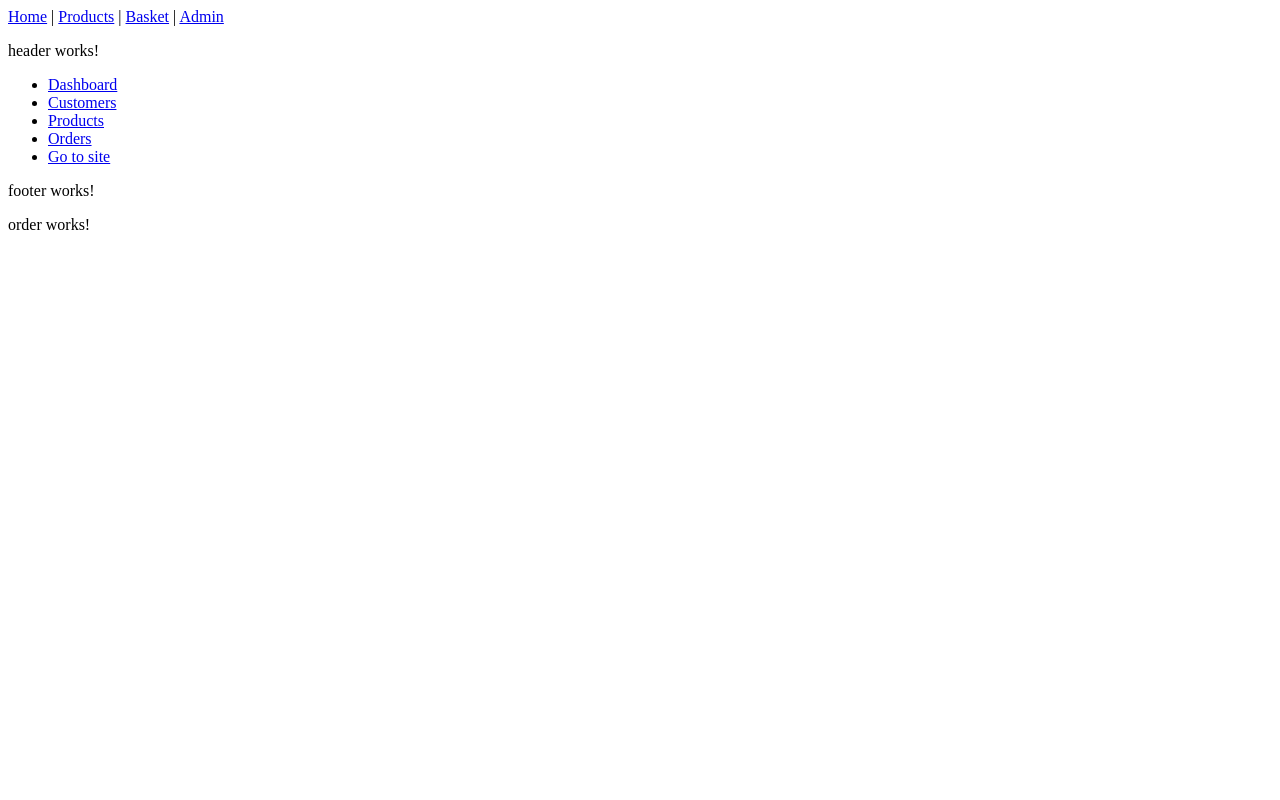
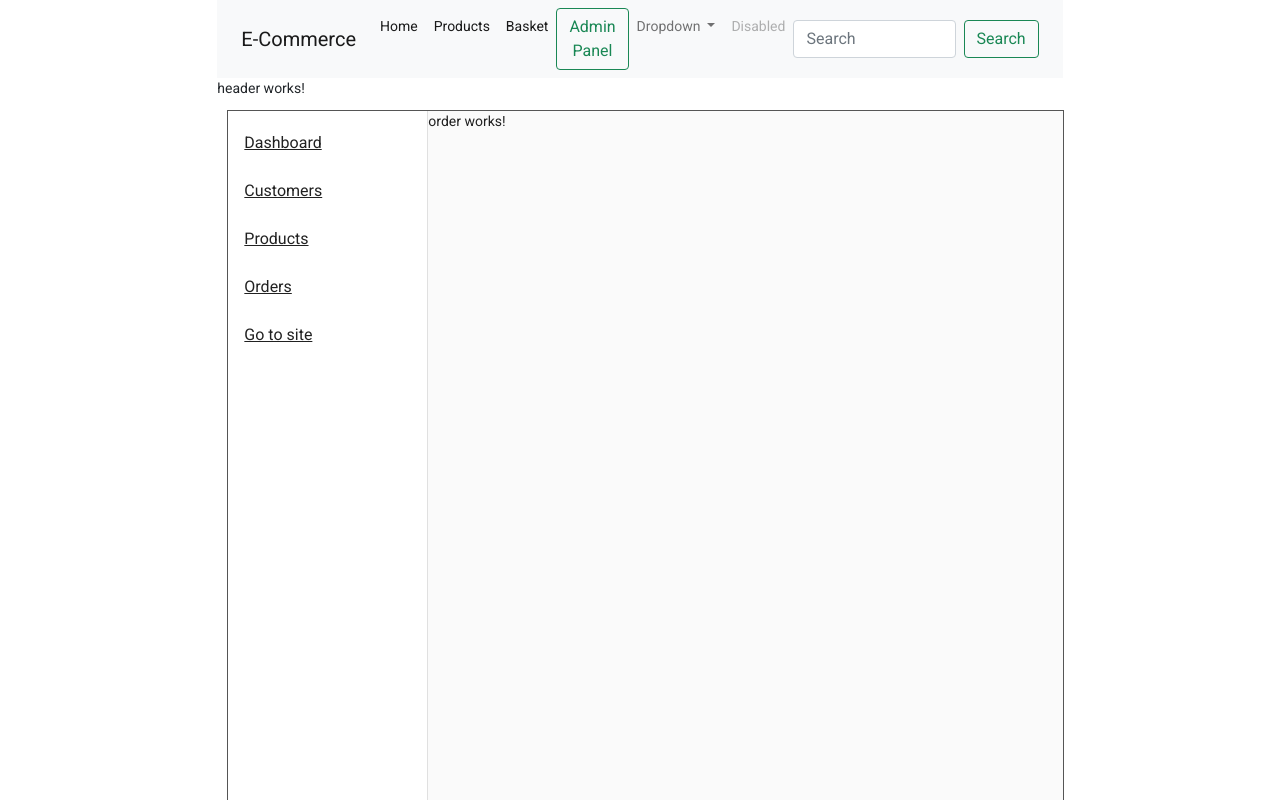
Before and after one commit to erknyldrm/ECommerce, an Angular app in the folder Source/Client/: page /admin/orders in a window 1280 px wide. Shown: the top 800 px of the page. Built offline with nearby package versions, Linux system fonts and the light colour scheme.

Commit message:
materials added.

```diff
--- a/Source/Client/angular.json
+++ b/Source/Client/angular.json
@@ -31,9 +31,14 @@
               "src/assets"
             ],
             "styles": [
-              "src/styles.scss"
+              "./node_modules/@angular/material/prebuilt-themes/pink-bluegrey.css",
+              "src/styles.scss",
+              "node_modules/bootstrap/dist/css/bootstrap.min.css"
             ],
-            "scripts": []
+            "scripts": [
+              "node_modules/bootstrap/dist/js/bootstrap.min.js",
+              "node_modules/jquery/dist/jquery.min.js"
+            ]
           },
           "configurations": {
             "production": {
@@ -99,6 +104,7 @@
               "src/assets"
             ],
             "styles": [
+              "./node_modules/@angular/material/prebuilt-themes/pink-bluegrey.css",
               "src/styles.scss"
             ],
             "scripts": []
--- a/Source/Client/package.json
+++ b/Source/Client/package.json
@@ -11,14 +11,18 @@
   "private": true,
   "dependencies": {
     "@angular/animations": "~13.0.0",
+    "@angular/cdk": "^13.3.1",
     "@angular/common": "~13.0.0",
     "@angular/compiler": "~13.0.0",
     "@angular/core": "~13.0.0",
     "@angular/forms": "~13.0.0",
+    "@angular/material": "^13.3.1",
     "@angular/platform-browser": "~13.0.0",
     "@angular/platform-browser-dynamic": "~13.0.0",
     "@angular/router": "~13.0.0",
     "angular-animations": "^0.11.0",
+    "bootstrap": "^5.1.3",
+    "jquery": "^3.6.0",
     "rxjs": "~7.4.0",
     "tslib": "^2.3.0",
     "zone.js": "~0.11.4"
--- a/Source/Client/src/app/admin/layout/components/components.module.ts
+++ b/Source/Client/src/app/admin/layout/components/components.module.ts
@@ -4,7 +4,7 @@ import { HeaderComponent } from './header/header.component';
 import { SidebarComponent } from './sidebar/sidebar.component';
 import { FooterComponent } from './footer/footer.component';
 import { RouterModule } from '@angular/router';
-
+import {MatListModule} from '@angular/material/list';
 
 
 @NgModule({
@@ -15,7 +15,8 @@ import { RouterModule } from '@angular/router';
   ],
   imports: [
     CommonModule,
-    RouterModule
+    RouterModule,
+    MatListModule
   ],
   exports: [
     HeaderComponent,
--- a/Source/Client/src/app/admin/layout/components/sidebar/sidebar.component.html
+++ b/Source/Client/src/app/admin/layout/components/sidebar/sidebar.component.html
@@ -1,7 +1,7 @@
-<ul>
-  <li><a routerLink="/admin">Dashboard</a></li>
-  <li><a routerLink="customers">Customers</a></li>
-  <li><a routerLink="products">Products</a></li>
-  <li><a routerLink="orders">Orders</a></li>
-  <li><a routerLink="">Go to site</a></li>
-</ul>
+<mat-list role="list">
+  <a mat-list-item role="listitem" routerLink="/admin">Dashboard</a>
+  <a mat-list-item role="listitem" routerLink="/customers">Customers</a>
+  <a mat-list-item role="listitem" routerLink="/products">Products</a>
+  <a mat-list-item role="listitem" routerLink="/orders">Orders</a>
+  <a mat-list-item role="listitem" routerLink="">Go to site</a>
+</mat-list>
--- a/Source/Client/src/app/admin/layout/layout.component.html
+++ b/Source/Client/src/app/admin/layout/layout.component.html
@@ -1,5 +1,6 @@
 <app-header></app-header>
-<app-sidebar></app-sidebar>
+<mat-drawer-container class="admin-container">
+  <mat-drawer mode="side" opened class="admin-left"><app-sidebar></app-sidebar></mat-drawer>
+  <mat-drawer-content><router-outlet></router-outlet></mat-drawer-content>
+</mat-drawer-container>
 <app-footer></app-footer>
-
-<router-outlet></router-outlet>
--- a/Source/Client/src/app/admin/layout/layout.component.scss
+++ b/Source/Client/src/app/admin/layout/layout.component.scss
@@ -0,0 +1,10 @@
+.admin-container {
+  width: 99%;
+  height: 800px;
+  margin: 10px;
+  border: 1px solid #555;
+}
+
+.admin-left {
+  width: 200px;
+}
--- a/Source/Client/src/app/admin/layout/layout.module.ts
+++ b/Source/Client/src/app/admin/layout/layout.module.ts
@@ -3,7 +3,7 @@ import { CommonModule } from '@angular/common';
 import { LayoutComponent } from './layout.component';
 import { ComponentsModule } from './components/components.module';
 import { RouterModule } from '@angular/router';
-
+import {MatSidenavModule} from '@angular/material/sidenav';
 
 
 @NgModule({
@@ -13,7 +13,8 @@ import { RouterModule } from '@angular/router';
   imports: [
     CommonModule,
     ComponentsModule,
-    RouterModule
+    RouterModule,
+    MatSidenavModule
   ],
   exports: [
     LayoutComponent
--- a/Source/Client/src/app/app.component.html
+++ b/Source/Client/src/app/app.component.html
@@ -1,5 +1,95 @@
-<a routerLink="">Home</a> | <a routerLink="products">Products</a> | <a routerLink="basket">Basket</a> | <a routerLink="admin">Admin</a>
+<div class="row">
+  <div class="col-md-2"></div>
+  <div class="col-md-8">
+    <nav class="navbar navbar-expand-lg navbar-light bg-light">
+      <div class="container-fluid">
+        <a class="navbar-brand" routerLink="">E-Commerce</a>
+        <button
+          class="navbar-toggler"
+          type="button"
+          data-bs-toggle="collapse"
+          data-bs-target="#navbarSupportedContent"
+          aria-controls="navbarSupportedContent"
+          aria-expanded="false"
+          aria-label="Toggle navigation"
+        >
+          <span class="navbar-toggler-icon"></span>
+        </button>
+        <div class="collapse navbar-collapse" id="navbarSupportedContent">
+          <ul class="navbar-nav me-auto mb-2 mb-lg-0">
+            <li class="nav-item">
+              <a class="nav-link active" aria-current="page" routerLink=""
+                >Home</a
+              >
+            </li>
+            <li class="nav-item">
+              <a
+                class="nav-link active"
+                aria-current="page"
+                routerLink="products"
+                >Products</a
+              >
+            </li>
+            <li class="nav-item">
+              <a class="nav-link active" aria-current="page" routerLink="basket"
+                >Basket</a
+              >
+            </li>
+            <li>
+              <a
+                routerLink="admin"
+                class="btn btn-outline-success"
+                type="submit"
+                >Admin Panel</a
+              >
+            </li>
+            <li class="nav-item dropdown">
+              <a
+                class="nav-link dropdown-toggle"
+                href="#"
+                id="navbarDropdown"
+                role="button"
+                data-bs-toggle="dropdown"
+                aria-expanded="false"
+              >
+                Dropdown
+              </a>
+              <ul class="dropdown-menu" aria-labelledby="navbarDropdown">
+                <li><a class="dropdown-item" href="#">Action</a></li>
+                <li><a class="dropdown-item" href="#">Another action</a></li>
+                <li><hr class="dropdown-divider" /></li>
+                <li>
+                  <a class="dropdown-item" href="#">Something else here</a>
+                </li>
+              </ul>
+            </li>
+            <li class="nav-item">
+              <a class="nav-link disabled">Disabled</a>
+            </li>
+          </ul>
+          <form class="d-flex">
+            <input
+              class="form-control me-2"
+              type="search"
+              placeholder="Search"
+              aria-label="Search"
+            />
+            <button class="btn btn-outline-success" type="submit">
+              Search
+            </button>
+          </form>
+        </div>
+      </div>
+    </nav>
+  </div>
+  <div class="col-md-2"></div>
+</div>
 
-<br>
-
-<router-outlet></router-outlet>    <!-- Render body in MVC -->
+<div class="row">
+  <div class="col-md-2"></div>
+  <div class="col-md-8">
+    <router-outlet></router-outlet>
+    <!-- Render body in MVC -->
+  </div>
+  <div class="col-md-2"></div>
+</div>
--- a/Source/Client/src/app/app.component.ts
+++ b/Source/Client/src/app/app.component.ts
@@ -1,4 +1,5 @@
 import { Component } from '@angular/core';
+declare var $: any
 
 @Component({
   selector: 'app-root',
--- a/Source/Client/src/app/app.module.ts
+++ b/Source/Client/src/app/app.module.ts
@@ -5,6 +5,7 @@ import { AdminModule } from './admin/admin.module';
 import { AppRoutingModule } from './app-routing.module';
 import { AppComponent } from './app.component';
 import { UiModule } from './ui/ui.module';
+import { BrowserAnimationsModule } from '@angular/platform-browser/animations';
 
 @NgModule({
   declarations: [
@@ -14,7 +15,8 @@ import { UiModule } from './ui/ui.module';
     BrowserModule,
     AppRoutingModule,
     AdminModule,
-    UiModule
+    UiModule,
+    BrowserAnimationsModule
   ],
   providers: [],
   bootstrap: [AppComponent]
--- a/Source/Client/src/index.html
+++ b/Source/Client/src/index.html
@@ -6,8 +6,11 @@
   <base href="/">
   <meta name="viewport" content="width=device-width, initial-scale=1">
   <link rel="icon" type="image/x-icon" href="favicon.ico">
+  <link rel="preconnect" href="https://fonts.gstatic.com">
+  <link href="https://fonts.googleapis.com/css2?family=Roboto:wght@300;400;500&display=swap" rel="stylesheet">
+  <link href="https://fonts.googleapis.com/icon?family=Material+Icons" rel="stylesheet">
 </head>
-<body>
+<body class="mat-typography">
   <app-root></app-root>
 </body>
 </html>
--- a/Source/Client/src/styles.scss
+++ b/Source/Client/src/styles.scss
@@ -1 +1 @@
-/* You can add global styles to this file, and also import other style files */
+@import "~@angular/material/prebuilt-themes/indigo-pink.css";
```
Also changed, not shown: 1 other file (tests, documents, lock files or other folders).
